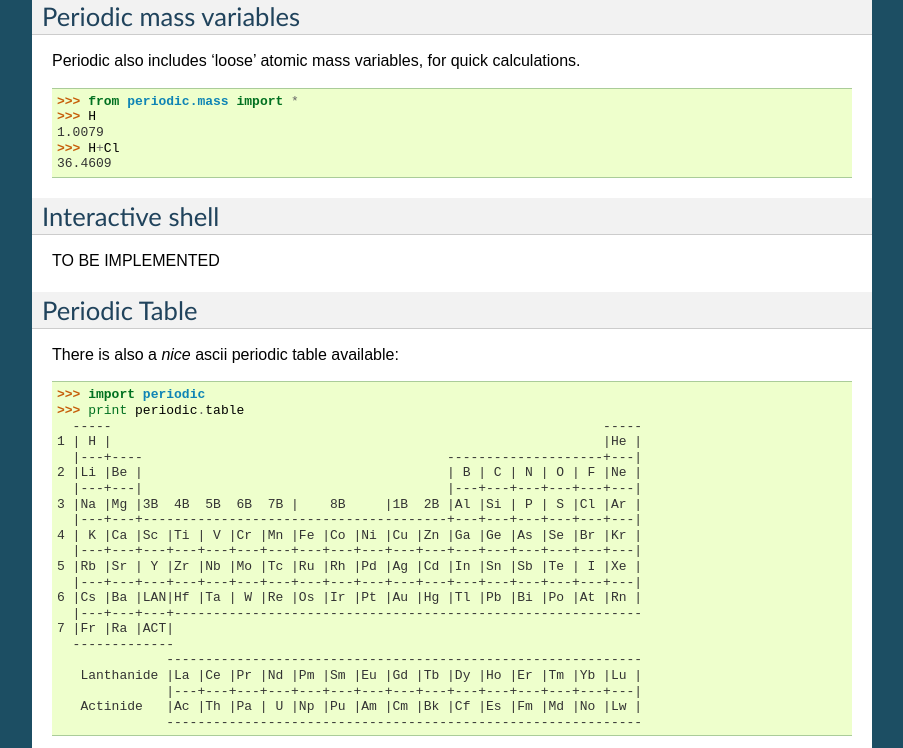
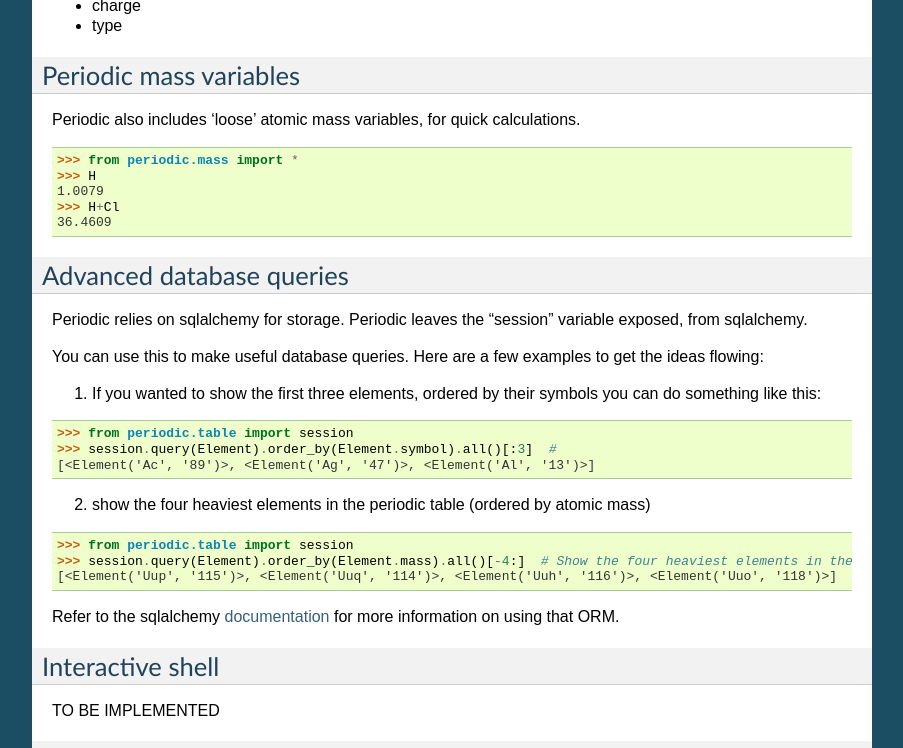
Before and after one commit to luisnaranjo733/periodic, a Sphinx documentation site: the page built from docs/index.rst, in a window 1280 px wide and 900 px high, scrolled down 1190 px, cut to the strip 0-748 px from the top of the window. Shown: the whole strip, without its empty margins (198-1101 px from the left). Built offline with Sphinx 7.4.7, drawn with Linux system fonts in a browser that asks for light colours; formulas are drawn with MathJax 3; some of the changed text lies outside the part shown.

Commit message:
CLosing up shop for the night

```diff
--- a/docs/index.rst
+++ b/docs/index.rst
@@ -16,6 +16,9 @@
 Mg
 Magnesium
 24.305
+
+>>> session.query(Element).order_by(Element.symbol).all()[:3]
+[<Element(symbol='Ac', atomic_number='89')>, <Element(symbol='Ag', atomic_number='47')>, <Element(symbol='Al', atomic_number='13')>]
 
 Installation
 ============
@@ -74,7 +77,29 @@
 >>> H+Cl
 36.4609
 
+Advanced database queries
+-------------------------
 
+Periodic relies on sqlalchemy for storage.
+Periodic leaves the "session" variable exposed, from sqlalchemy.
+
+You can use this to make useful database queries. Here are a few examples to get the ideas flowing:
+
+1. If you wanted to show the first three elements, ordered by their symbols you can do something like this:
+
+>>> from periodic.table import session
+>>> session.query(Element).order_by(Element.symbol).all()[:3]  #
+[<Element('Ac', '89')>, <Element('Ag', '47')>, <Element('Al', '13')>]
+
+2. show the four heaviest elements in the periodic table (ordered by atomic mass)
+
+>>> from periodic.table import session
+>>> session.query(Element).order_by(Element.mass).all()[-4:]  # Show the four heaviest elements in the periodic table (ordered by atomic mass).
+[<Element('Uup', '115')>, <Element('Uuq', '114')>, <Element('Uuh', '116')>, <Element('Uuo', '118')>]
+
+Refer to the sqlalchemy `documentation`_ for more information on using that ORM.
+
+.. _documentation: http://docs.sqlalchemy.org/en/rel_0_7/index.html
 
 Interactive shell
 -----------------
```
Also changed, not shown: 2 other files.
